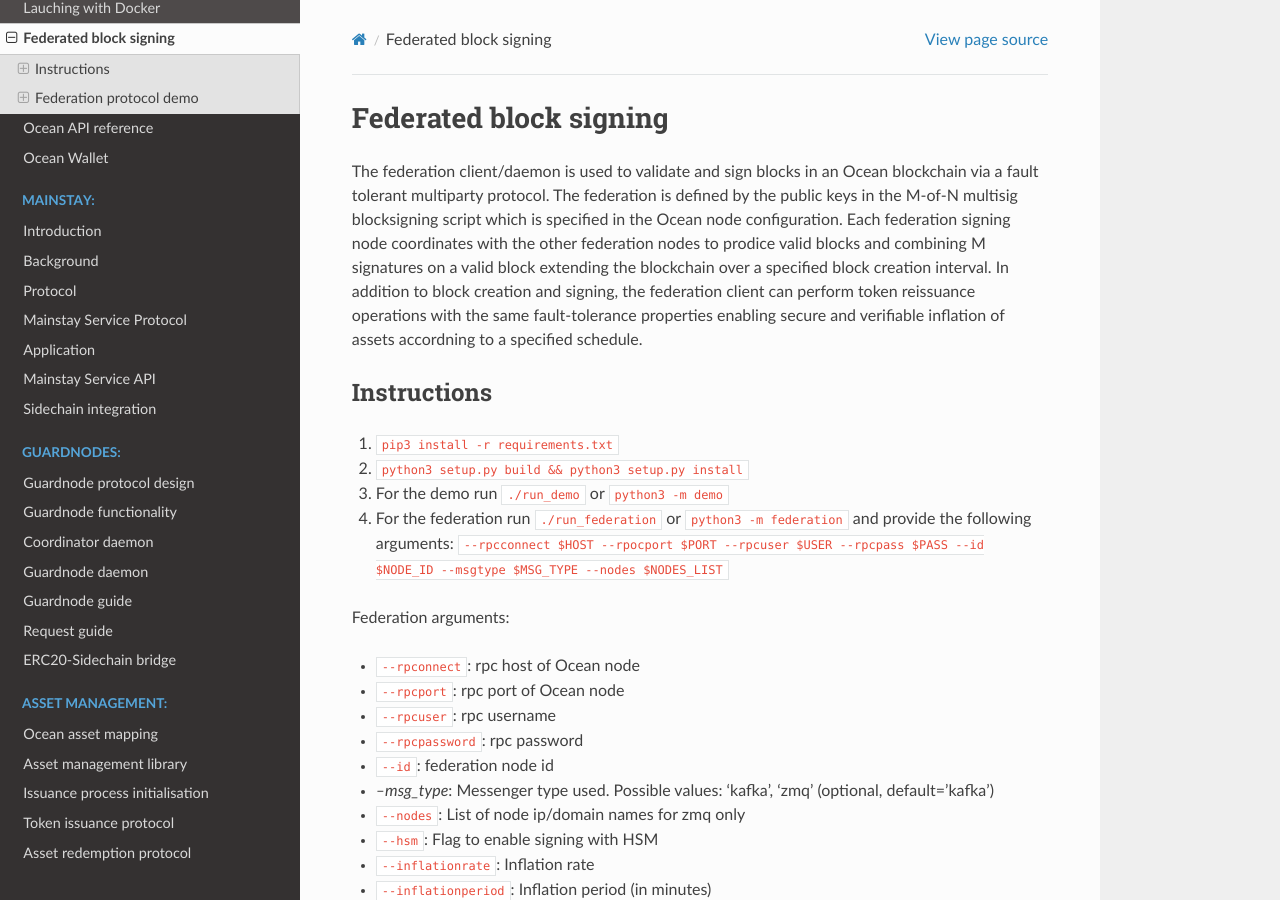
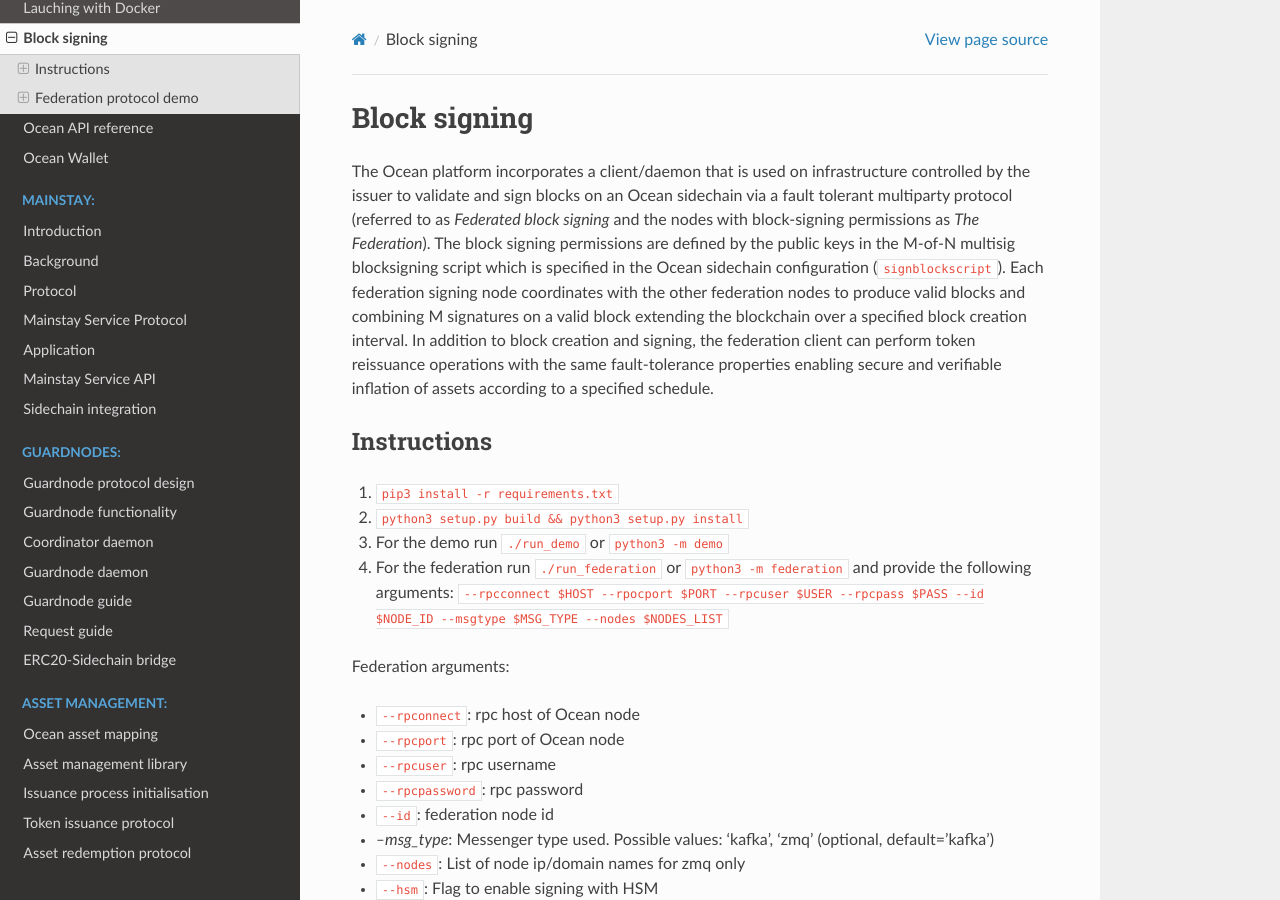
Before and after one commit to commerceblock/docs, a Sphinx documentation site: the page built from source/federation/index.rst, in a window 1280 px wide and 900 px high. Built offline with Sphinx 7.4.7 and the Read the Docs theme 2.0.0, drawn with Linux system fonts in a browser that asks for light colours.

Commit message:
changes and cleanup

```diff
--- a/source/federation/index.rst
+++ b/source/federation/index.rst
@@ -1,7 +1,7 @@
-Federated block signing
+Block signing
 ========================
 
-The federation client/daemon is used to validate and sign blocks in an Ocean blockchain via a fault tolerant multiparty protocol. The federation is defined by the public keys in the M-of-N multisig blocksigning script which is specified in the Ocean node configuration. Each federation signing node coordinates with the other federation nodes to prodice valid blocks and combining M signatures on a valid block extending the blockchain over a specified block creation interval. In addition to block creation and signing, the federation client can perform token reissuance operations with the same fault-tolerance properties enabling secure and verifiable inflation of assets accordning to a specified schedule.
+The Ocean platform incorporates a client/daemon that is used on infrastructure controlled by the issuer to validate and sign blocks on an Ocean sidechain via a fault tolerant multiparty protocol (referred to as *Federated block signing* and the nodes with block-signing permissions as *The Federation*). The block signing permissions are defined by the public keys in the M-of-N multisig blocksigning script which is specified in the Ocean sidechain configuration (``signblockscript``). Each federation signing node coordinates with the other federation nodes to produce valid blocks and combining M signatures on a valid block extending the blockchain over a specified block creation interval. In addition to block creation and signing, the federation client can perform token reissuance operations with the same fault-tolerance properties enabling secure and verifiable inflation of assets according to a specified schedule.
 
 Instructions
 ------------
--- a/source/introduction/index.rst
+++ b/source/introduction/index.rst
@@ -21,7 +21,7 @@
 
 The Ocean sidechain client (incorporating full node and wallet) is derived from the open-source Elements project, which in turn was built from the main Bitcoin Core codebase. The core routines, data structures and cryptographic algorithms are the same as those used in the Bitcoin protocol, which is the most secure and battle-tested blockchain platform ever created.
 
-CommerceBlock Sidechain features
+Ocean sidechain features
 ################################
 
 Immutability
```
Also changed, not shown: README.md (+1 -1 lines).
